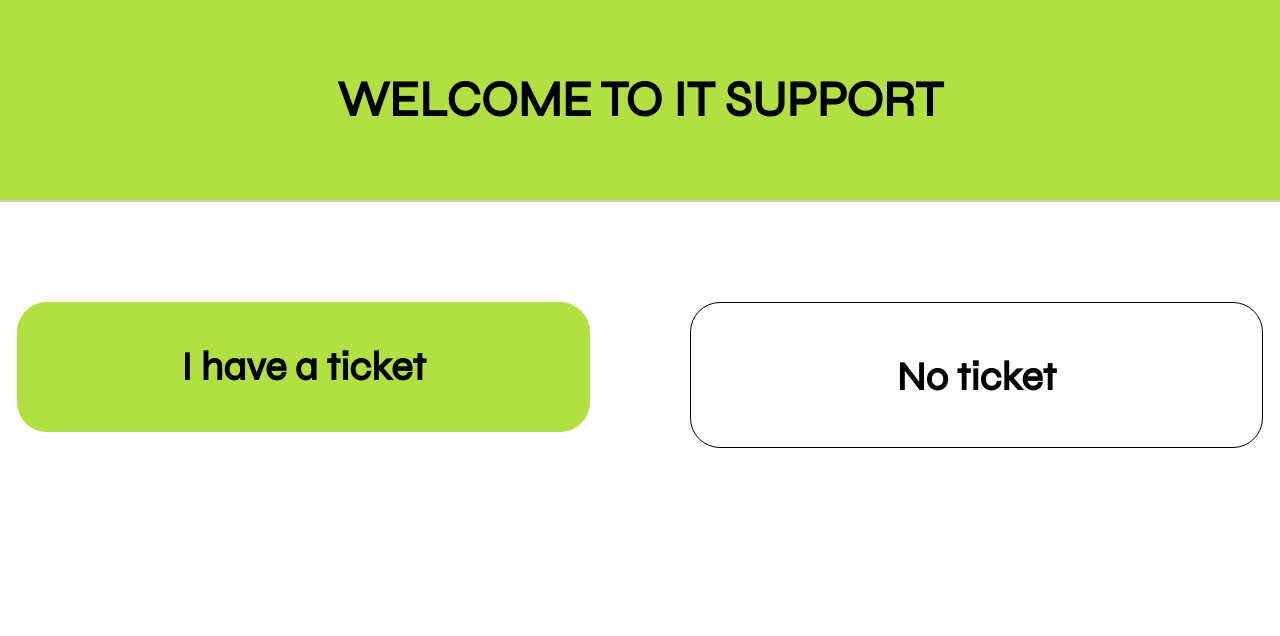
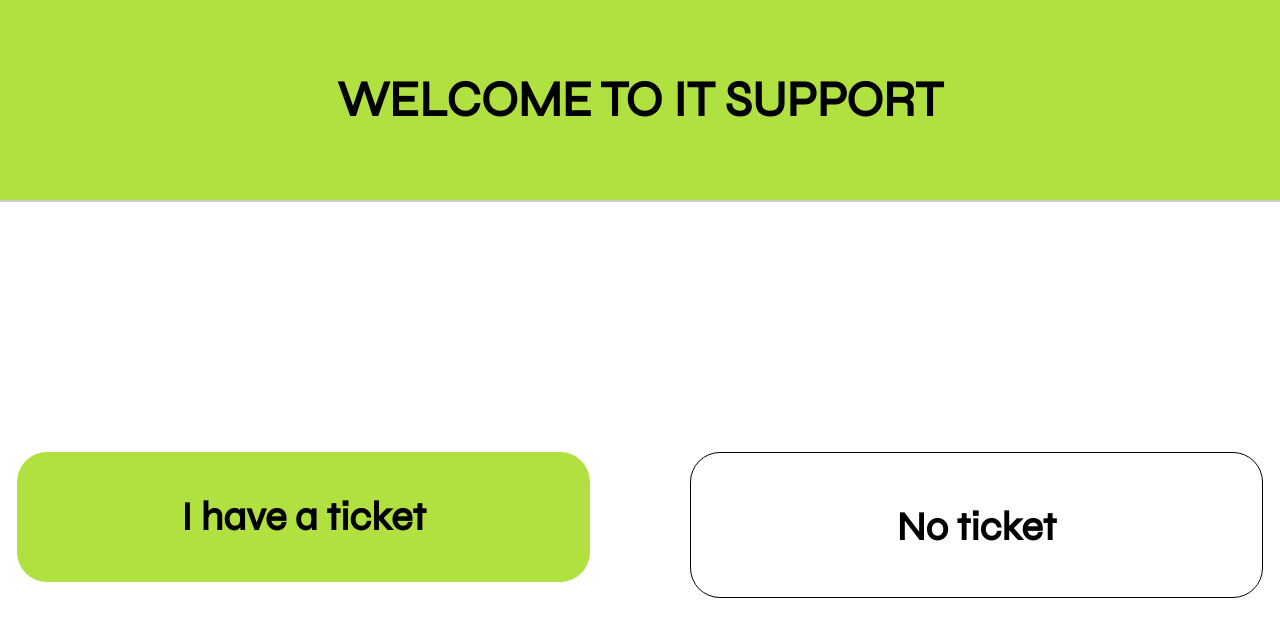
Before and after one commit to Arbuzs/QueueApp, a React (Create React App) app: page / in a window 1280 px wide. Shown: the top 636 px of the page. Built offline with nearby package versions, Linux system fonts and the light colour scheme.

Commit message:
welcome to IT edit

```diff
--- a/src/queue.css
+++ b/src/queue.css
@@ -23,7 +23,7 @@
     display: flex;
     justify-content: center;
     gap: 100px;
-    margin-top: 100px;
+    margin-top: 250px;
 }
 
 /* Button Component */
```
